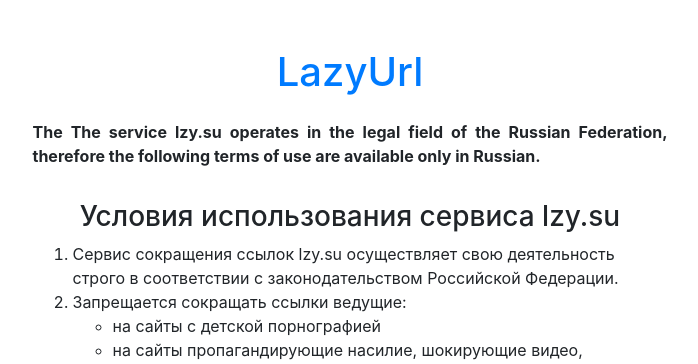
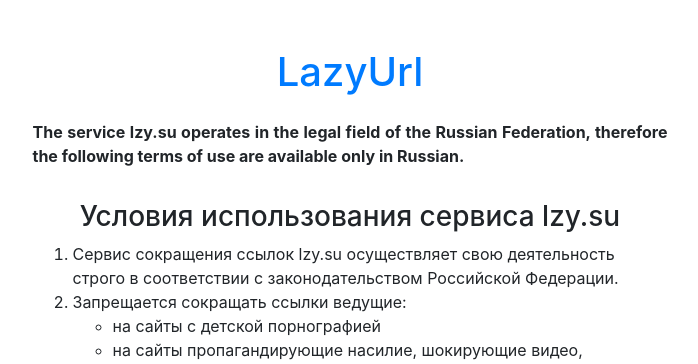
Before and after one commit to YuriyCherniy/lzy.su, a Django app: page /terms/ in a window 1280 px wide. Shown: the top 364 px of the page, without its empty margins (290-988 px from the left). Run offline with Django 4.2, Linux system fonts and the light colour scheme; some libraries are stand-ins or nearby versions.

Commit message:
minor text changes

```diff
--- a/app/core/templates/core/terms_of_use.html
+++ b/app/core/templates/core/terms_of_use.html
@@ -15,7 +15,7 @@
 
     <div class="row justify-content-lg-center mb-3">
         <div class="col-lg-7">
-            <p class="text-justify"><b>The The service lzy.su operates in the legal field of the Russian Federation,
+            <p class="text-justify"><b>The service lzy.su operates in the legal field of the Russian Federation,
                     therefore the following terms of use are available only in Russian.</b>
             </p>
         </div>
```
